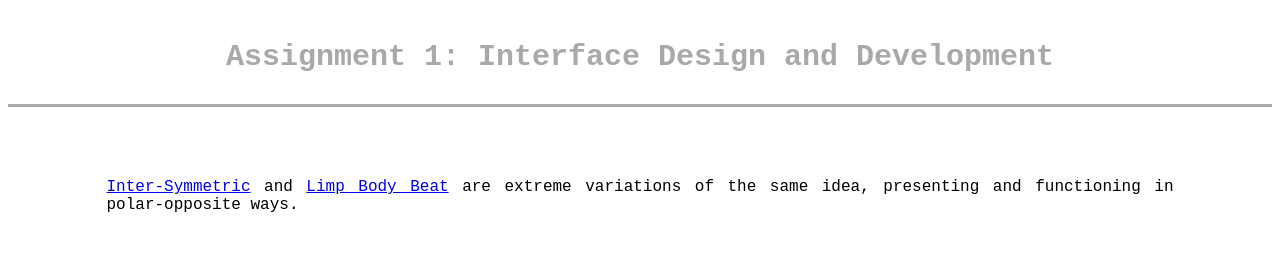
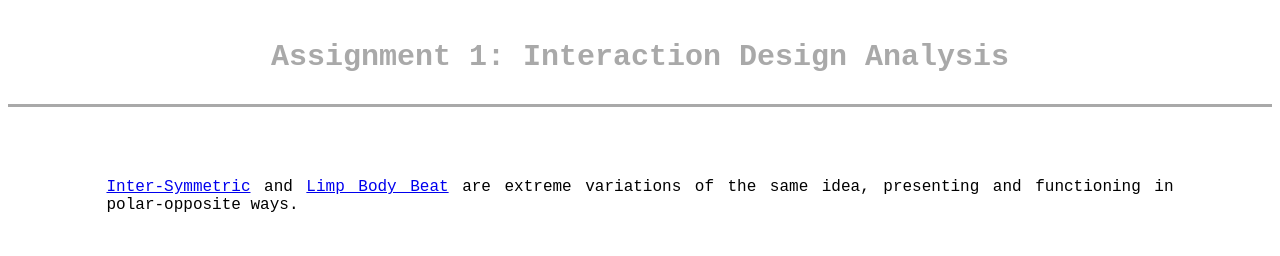
Before and after one commit to dashhealy/idad-a1, a plain HTML site: page index.html in a window 1280 px wide. Shown: the top 256 px of the page. Drawn offline with Linux system fonts and the light colour scheme; a web font is replaced by a local one.

Commit message:
Update index.html

```diff
--- a/index.html
+++ b/index.html
@@ -9,7 +9,7 @@
 
   <body>
     <h1>
-      Assignment 1: Interface Design and Development
+      Assignment 1: Interaction Design Analysis
     </h1>
      <main>
       <p class="para0">
```
